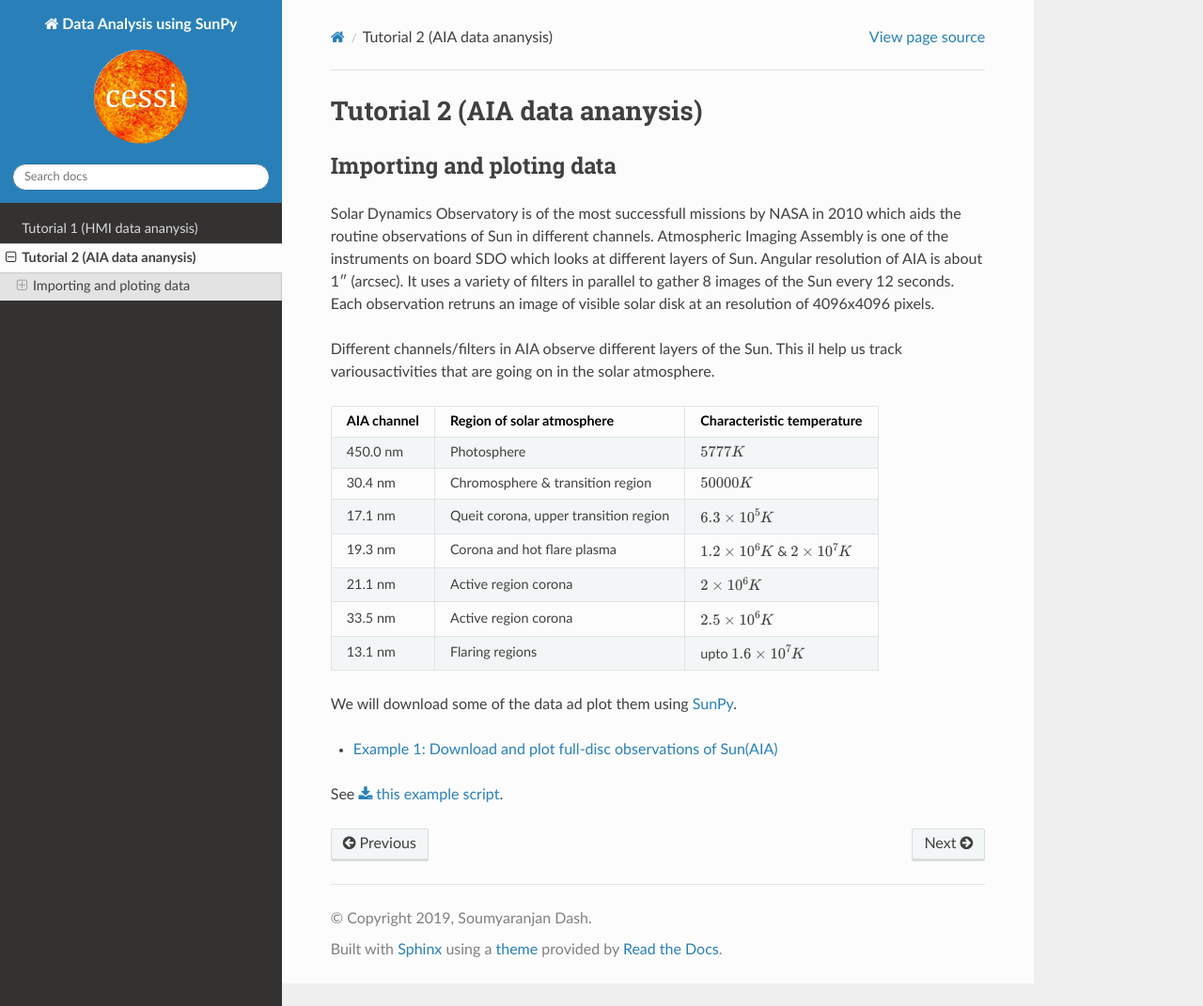
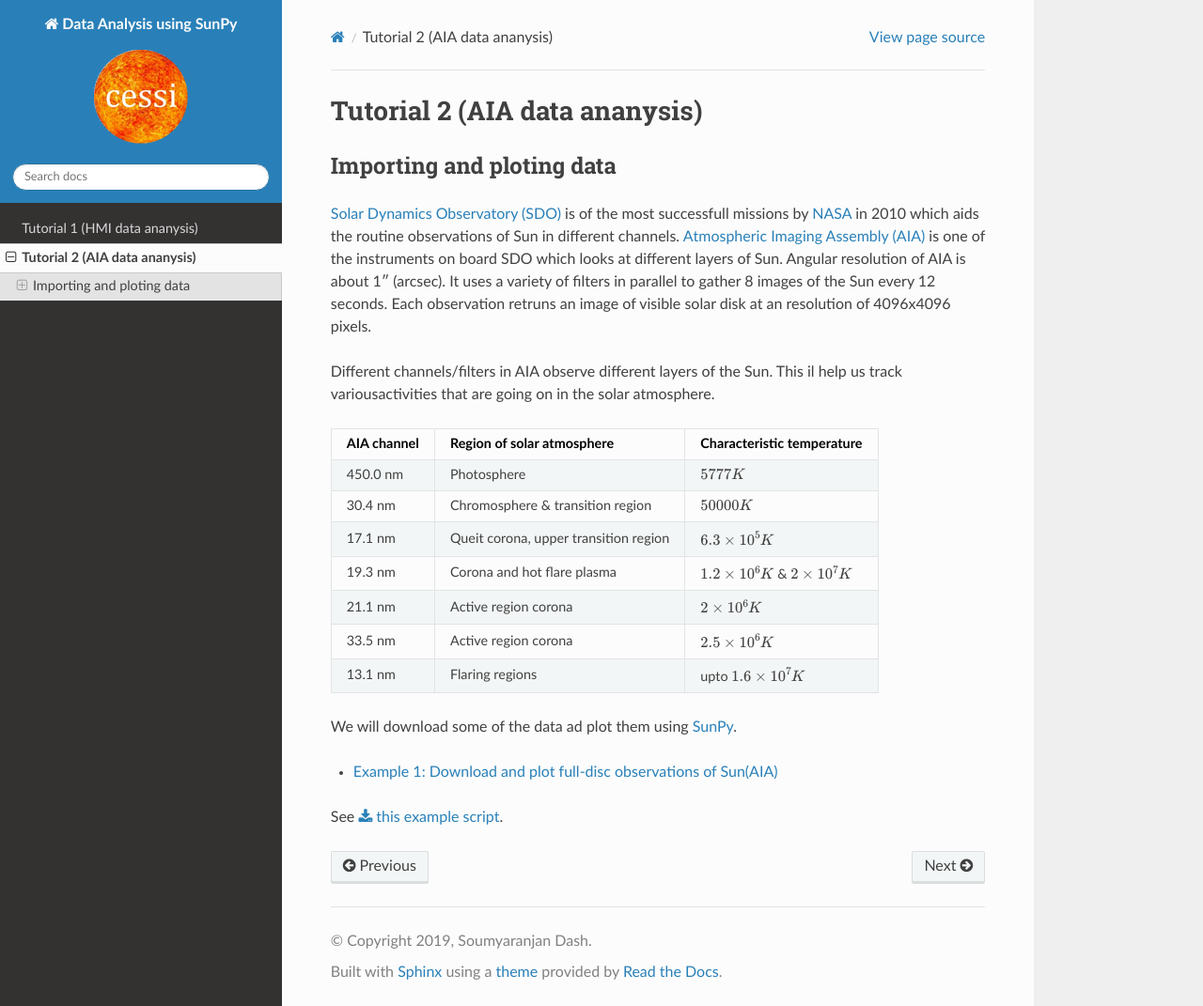
Before and after one commit to sr-dash/sunpy-tutorial, a Sphinx documentation site: the page built from doc/source/second-example.rst, in a window 1280 px wide and 1071 px high. Shown: the whole window at 94% size. Built offline with Sphinx 7.4.7 and the Read the Docs theme 2.0.0, drawn with Linux system fonts in a browser that asks for light colours.

Commit message:
AIA details added

```diff
--- a/doc/source/second-example.rst
+++ b/doc/source/second-example.rst
@@ -4,7 +4,7 @@ Tutorial 2 (AIA data ananysis)
 Importing and ploting data
 ==========================
 
-Solar Dynamics Observatory is of the most successfull missions by NASA in 2010 which aids the routine observations of Sun in different channels. Atmospheric Imaging Assembly is one of the instruments on board SDO which looks at different layers of Sun. Angular resolution of AIA is about 1″ (arcsec). It uses a variety of filters in parallel to gather 8 images of the Sun every 12 seconds. Each observation retruns an image of visible solar disk at an resolution of 4096x4096 pixels.
+`Solar Dynamics Observatory (SDO) <https://sdo.gsfc.nasa.gov/>`_ is of the most successfull missions by `NASA <https://www.nasa.gov/>`_ in 2010 which aids the routine observations of Sun in different channels. `Atmospheric Imaging Assembly (AIA) <https://aia.lmsal.com/>`_ is one of the instruments on board SDO which looks at different layers of Sun. Angular resolution of AIA is about 1″ (arcsec). It uses a variety of filters in parallel to gather 8 images of the Sun every 12 seconds. Each observation retruns an image of visible solar disk at an resolution of 4096x4096 pixels.
 
 Different channels/filters in AIA observe different layers of the Sun. This il help us track variousactivities that are going on in the solar atmosphere.
 
```
